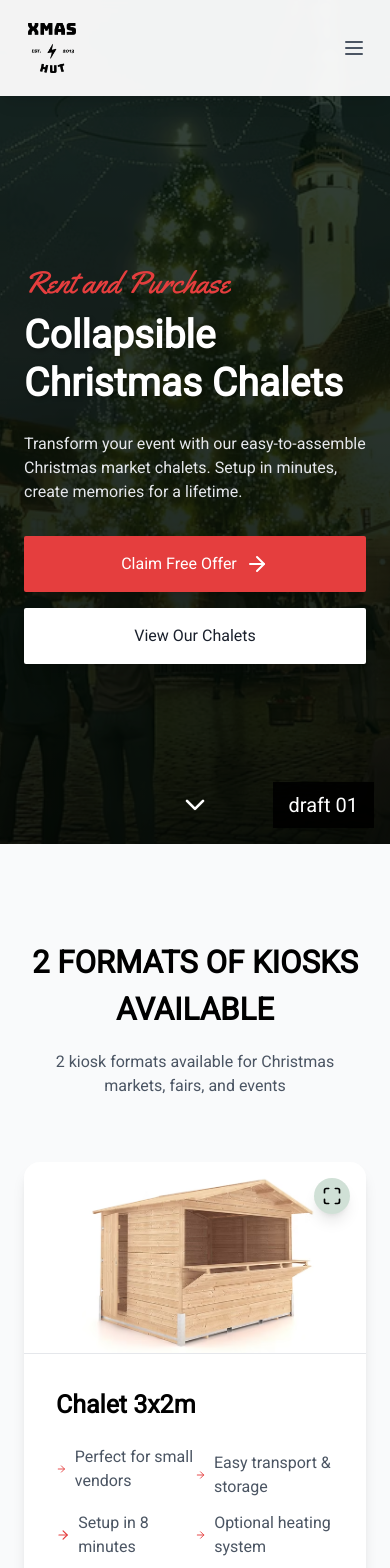
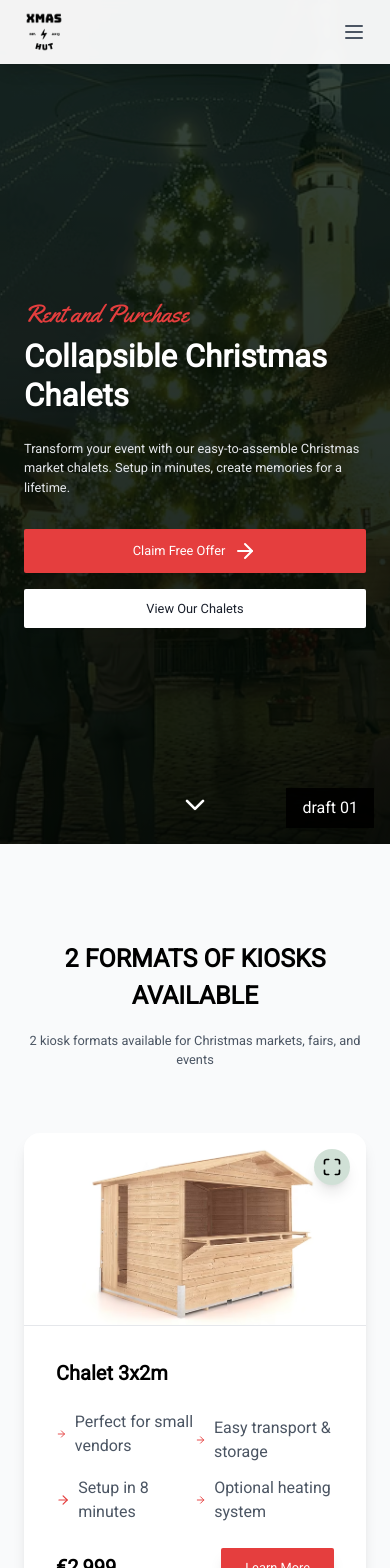
Before and after one commit to saiFaneeS/xmashut-draft-01, a Next.js app: page / in a window 390 px wide. Shown: the top 1568 px of the page. Built offline with nearby package versions, Linux system fonts and the light colour scheme.

Commit message:
ui updates

```diff
--- a/src/components/Contact.jsx
+++ b/src/components/Contact.jsx
@@ -3,7 +3,7 @@ import { Phone, Mail, MapPin } from "lucide-react";
 
 export default function Contact() {
   return (
-    <section className="py-24 px-6 sm:px-12 md:px-16 lg:px-32 bg-white">
+    <section className="py-24 px-6 sm:px-12 md:px-16 lg:px-28 bg-white">
       <div className="">
         <div className="grid md:grid-cols-2 gap-12">
           <motion.div
@@ -20,13 +20,15 @@ export default function Contact() {
                 transition={{ duration: 0.6 }}
                 className="mb-12"
               >
-                <h2 className="text-3xl mb-4 font-yellow-tail">Get In Touch</h2>
-                <p className="text-base text-gray-600 max-w-2xl">
+                <h2 className="text-2xl mb-4 font-yellow-tail">Get In Touch</h2>
+                <p className="text-sm text-gray-600 max-w-2xl">
                   Ready to transform your Christmas market? We're here to help!
                 </p>
               </motion.div>
               <div>
-                <h3 className="text-lg font-bold mb-6">Contact Information</h3>
+                <h3 className="text-base font-bold mb-6">
+                  Contact Information
+                </h3>
                 <div className="space-y-4">
                   <a
                     href="tel:+3227810229"
@@ -50,7 +52,7 @@ export default function Contact() {
               </div>
 
               <div>
-                <h3 className="text-lg font-bold mb-6">Opening Hours</h3>
+                <h3 className="text-base font-bold mb-6">Opening Hours</h3>
                 <div className="space-y-2 text-gray-600">
                   <p>Monday - Friday: 9:00 AM - 6:00 PM</p>
                   <p>Saturday: 10:00 AM - 4:00 PM</p>
--- a/src/components/DiscoverChalets3d.jsx
+++ b/src/components/DiscoverChalets3d.jsx
@@ -27,7 +27,7 @@ const DiscoverChalets3D = () => {
           viewport={{ once: true }}
           transition={{ duration: 0.6 }}
         >
-          <h2 className="text-2xl font-bold text-center mb-8 text-white flex gap-4 items-center justify-center">
+          <h2 className="text-xl font-bold text-center mb-8 text-white flex gap-4 items-center justify-center">
             DISCOVER OUR CHALETS IN 3D
             <Rotate3D size={30} />
           </h2>
--- a/src/components/Footer.jsx
+++ b/src/components/Footer.jsx
@@ -2,11 +2,11 @@ import { Facebook, Instagram, Linkedin } from "lucide-react";
 
 export default function Footer() {
   return (
-    <footer className="bg-gray-950 px-6 sm:px-12 md:px-16 lg:px-32 text-white">
+    <footer className="bg-gray-950 px-6 sm:px-12 md:px-16 lg:px-28 text-white">
       <div className="">
         <div className="grid md:grid-cols-4 gap-12 py-16">
           <div className="space-y-4">
-            <h3 className="text-lg font-bold">X-MAS HUT</h3>
+            <h3 className="text-base font-bold">X-MAS HUT</h3>
             <p className="text-gray-400">
               Transform your Christmas market with our innovative collapsible
               chalets.
@@ -25,7 +25,7 @@ export default function Footer() {
           </div>
 
           <div>
-            <h3 className="text-base font-semibold mb-4">Products</h3>
+            <h3 className="text-sm font-semibold mb-4">Products</h3>
             <ul className="space-y-2">
               <li>
                 <a
@@ -63,7 +63,7 @@ export default function Footer() {
           </div>
 
           <div>
-            <h3 className="text-base font-semibold mb-4">Company</h3>
+            <h3 className="text-sm font-semibold mb-4">Company</h3>
             <ul className="space-y-2">
               <li>
                 <a
@@ -101,7 +101,7 @@ export default function Footer() {
           </div>
 
           <div>
-            <h3 className="text-base font-semibold mb-4">Support</h3>
+            <h3 className="text-sm font-semibold mb-4">Support</h3>
             <ul className="space-y-2">
               <li>
                 <a
--- a/src/components/Hero.jsx
+++ b/src/components/Hero.jsx
@@ -24,7 +24,7 @@ export default function Hero() {
       </div>
 
       {/* Hero Content */}
-      <div className="relative z-10 h-screen pt-20 flex items-center justify-center px-6 sm:px-12 md:px-16 lg:px-32">
+      <div className="relative z-10 h-screen pt-20 flex items-center justify-center px-6 sm:px-12 md:px-16 lg:px-28">
         <div className="">
           <div className="grid md:grid-cols-2 gap-12 items-center">
             <motion.div {...fadeIn} className="text-white">
@@ -32,12 +32,12 @@ export default function Hero() {
                 initial={{ opacity: 0, x: -20 }}
                 animate={{ opacity: 1, x: 0 }}
                 transition={{ duration: 0.6, delay: 0.2 }}
-                className="mb-2 max-sm:mb-1 text-[#E53E3E] text-2xl font-yellow-tail"
+                className="mb-2 max-sm:mb-1 text-[#E53E3E] text-xl font-yellow-tail"
               >
                 Rent and Purchase
               </motion.div>
               <motion.h1
-                className="text-3xl font-bold mb-6 leading-tight text-shadow"
+                className="text-2xl font-bold mb-6 leading-tight text-shadow"
                 initial={{ opacity: 0, y: 20 }}
                 animate={{ opacity: 1, y: 0 }}
                 transition={{ duration: 0.6, delay: 0.4 }}
@@ -45,7 +45,7 @@ export default function Hero() {
                 Collapsible Christmas Chalets
               </motion.h1>
               <motion.p
-                className="text-lg mb-8 text-gray-200 max-sm:text-base"
+                className="text-base mb-8 text-gray-200 max-sm:text-sm"
                 initial={{ opacity: 0, y: 20 }}
                 animate={{ opacity: 1, y: 0 }}
                 transition={{ duration: 0.6, delay: 0.6 }}
@@ -63,7 +63,7 @@ export default function Hero() {
                   Claim Free Offer{" "}
                   <ArrowRight className="ml-2 group-hover:ml-3 transition-all" />
                 </button>
-                <button className="btn  btn-secondary">View Our Chalets</button>
+                <button className="btn btn-secondary">View Our Chalets</button>
               </motion.div>
             </motion.div>
 
--- a/src/components/Navbar.jsx
+++ b/src/components/Navbar.jsx
@@ -51,13 +51,13 @@ export default function Navbar() {
 
   return (
     <nav
-      className={`fixed w-full z-50 px-6 sm:px-12 md:px-16 lg:px-32 bg-white/95 py-2 backdrop-blur-sm shadow-lg transition-transform duration-300 ${
+      className={`fixed w-full z-50 px-6 sm:px-12 md:px-16 lg:px-28 bg-white/95 backdrop-blur-sm shadow-lg transition-transform duration-300 text-xs ${
         isVisible ? "translate-y-0" : "-translate-y-full"
       }`}
     >
-      <div className="flex justify-between items-center h-20">
+      <div className="flex justify-between items-center h-16">
         {/* Logo */}
-        <Link href={"/"} className="h-14 invert">
+        <Link href={"/"} className="h-10 invert">
           <Image
             className="h-full w-full object-contain"
             src={"/logo.png"}
@@ -151,7 +151,7 @@ export default function Navbar() {
               className="fixed top-0 right-0 w-[320px] h-screen bg-white shadow-2xl lg:hidden"
             >
               <div className="flex justify-between items-center p-5 border-b">
-                <span className="text-xl font-bold text-[#E53E3E]">MENU</span>
+                <span className="text-lg font-bold text-[#E53E3E]">MENU</span>
                 <button
                   onClick={() => setIsOpen(false)}
                   className="text-gray-600 hover:text-[#E53E3E] transition-colors"
@@ -168,8 +168,7 @@ export default function Navbar() {
                         className="flex flex-col px-5 py-2 cursor-pointer text-gray-600 hover:text-[#E53E3E] transition-colors"
                         onClick={() => setIsDropdownOpen(!isDropdownOpen)}
                       >
-                        <div
-                        className="flex items-center gap-2">
+                        <div className="flex items-center gap-2">
                           <span>{link.label}</span>
                           <ChevronDown className="w-4 h-4 ml-1" />
                         </div>
--- a/src/components/Products.jsx
+++ b/src/components/Products.jsx
@@ -29,7 +29,7 @@ const products = [
 
 export default function Products() {
   return (
-    <section className="py-24 px-6 sm:px-12 md:px-16 lg:px-32 bg-gray-50">
+    <section className="py-24 px-6 sm:px-12 md:px-16 lg:px-28 bg-gray-50">
       <div className="">
         <motion.div
           initial={{ opacity: 0, y: 20 }}
@@ -38,10 +38,10 @@ export default function Products() {
           transition={{ duration: 0.6 }}
           className="text-center mb-16"
         >
-          <h2 className="text-2xl font-bold mb-4">
+          <h2 className="text-xl font-bold mb-4">
             2 FORMATS OF KIOSKS AVAILABLE
           </h2>
-          <p className="text-base text-gray-600 max-w-2xl mx-auto">
+          <p className="text-sm text-gray-600 max-w-2xl mx-auto">
             2 kiosk formats available for Christmas markets, fairs, and events
           </p>
         </motion.div>
@@ -70,7 +70,7 @@ export default function Products() {
                 </div>
               </div>
               <div className="p-8">
-                <h3 className="text-xl font-bold mb-4">{product.title}</h3>
+                <h3 className="text-lg font-bold mb-4">{product.title}</h3>
                 <ul className="space-y-3 mb-6 grid grid-cols-2">
                   {product.features.map((feature) => (
                     <li
@@ -83,7 +83,7 @@ export default function Products() {
                   ))}
                 </ul>
                 <div className="flex items-center justify-between">
-                  <span className="text-xl font-bold">{product.price}</span>
+                  <span className="text-lg font-bold">{product.price}</span>
                   <button className="btn btn-primary">Learn More</button>
                 </div>
               </div>
--- a/src/pages/index.js
+++ b/src/pages/index.js
@@ -28,7 +28,7 @@ export default function Home() {
         <Features />
         <Contact />
         <Footer />
-        <div className="bg-black/90 text-white fixed px-4 py-2 right-4 bottom-4 z-50 text-lg">
+        <div className="bg-black/90 text-white fixed px-4 py-2 right-4 bottom-4 z-50 text-base">
           draft 01
         </div>
       </div>
--- a/src/styles/globals.css
+++ b/src/styles/globals.css
@@ -20,7 +20,7 @@
 
 
 .btn {
-  @apply inline-flex items-center justify-center px-8 py-4 text-base font-medium
+  @apply inline-flex items-center justify-center px-6 py-2.5 text-sm font-medium
          rounded-sm shadow-lg transition-all duration-300 transform;
 }
 
--- a/tailwind.config.mjs
+++ b/tailwind.config.mjs
@@ -13,6 +13,7 @@ export default {
         robotoMedium: ["Roboto-Medium", "sans-serif"],
       },
       fontSize: {
+        xs: "clamp(0.6rem, 0.17vw + 0.66rem, 0.8rem)",
         sm: "clamp(0.8rem, 0.17vw + 0.76rem, 0.95rem)",
         base: "clamp(1rem, 0.34vw + 0.91rem, 1.19rem)",
         lg: "clamp(1.25rem, 0.61vw + 1.1rem, 1.45rem)",
```
Also changed, not shown: src/components/Features.jsx (+5 -5 lines).
